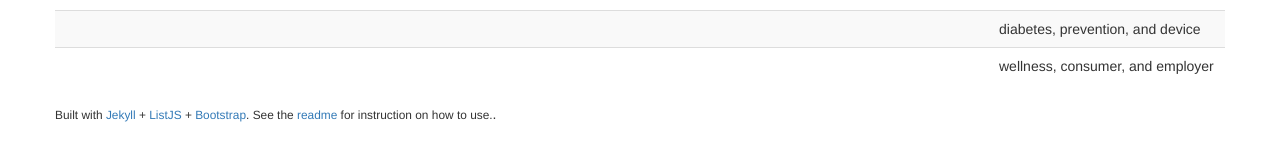
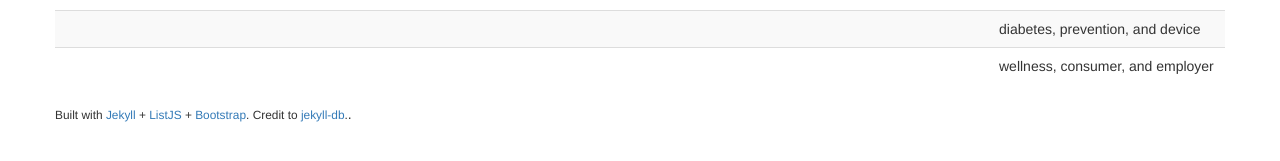
Before and after one commit to mainstringargs/ELI5-Software-Technology, a Jekyll site: the page built from index.html, in a window 1280 px wide. Shown: the part 580-741 px from the top of the page. Built offline with Jekyll 4.4.1, drawn with Linux system fonts in a browser that asks for light colours; nearby versions of some CDN libraries.

Commit message:
Update index.html

```diff
--- a/index.html
+++ b/index.html
@@ -13,7 +13,7 @@ layout: default
 {% include interactive-table.html %}
 
 <div class="row">
-<p><small>Built with <a href="http://jekyllrb.com/">Jekyll</a> + <a href="http://listjs.com/">ListJS</a> + <a href="http://getbootstrap.com/">Bootstrap</a>. See the <a href="http://github.com/rypan/jekyll-db">readme</a> for instruction on how to use.</small>.</p>
+<p><small>Built with <a href="http://jekyllrb.com/">Jekyll</a> + <a href="http://listjs.com/">ListJS</a> + <a href="http://getbootstrap.com/">Bootstrap</a>. Credit to <a href="http://github.com/rypan/jekyll-db">jekyll-db</a>.</small>.</p>
 </div>
 
 </div><!-- /.container -->
```
